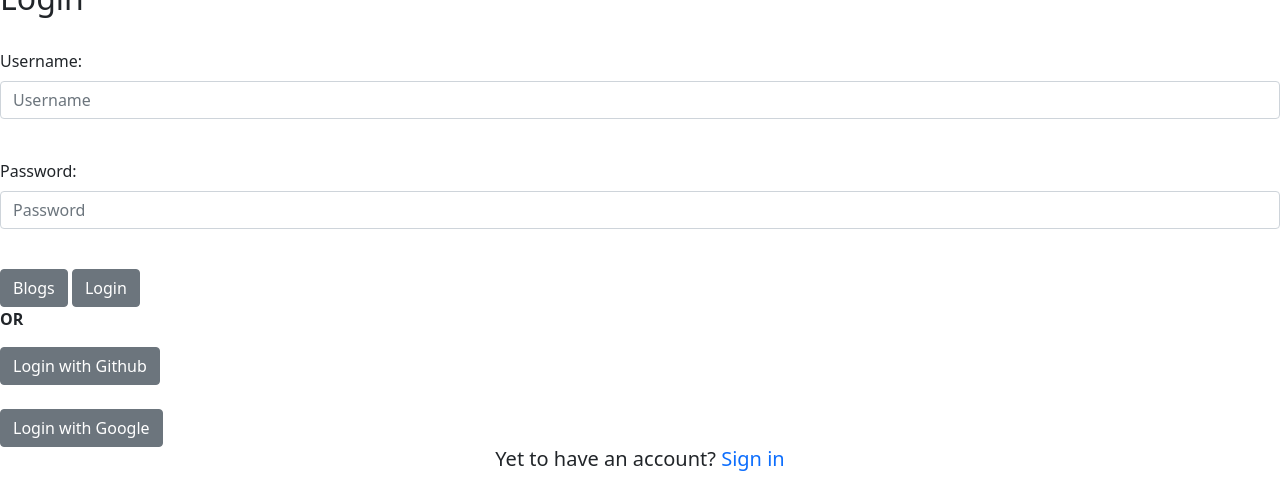
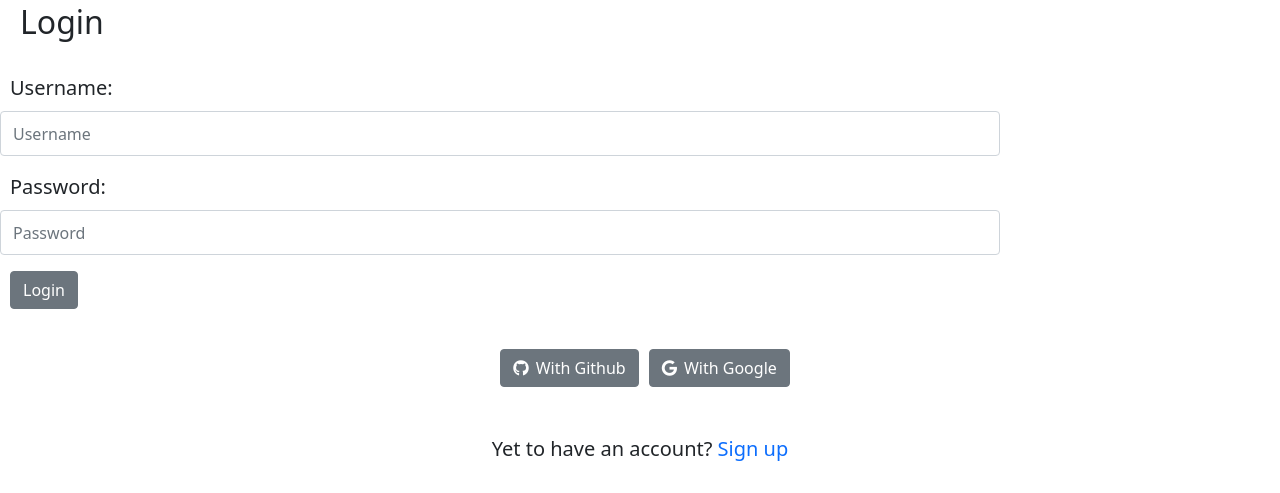
Before and after one commit to jacklee2020716/Chryz-Hub-Blogs, a Django app: page /login/ in a window 1280 px wide. Shown: the part 347-840 px from the top of the page. Before the commit the page ends 818 px from the top, so only its background shows below. Run offline with Django 3.2, Linux system fonts and the light colour scheme; some libraries are stand-ins or nearby versions.

Commit message:
styling login page

```diff
--- /dev/null
+++ b/chryzhub_blogs/blog_app/static/blog_app/css/login.css
@@ -0,0 +1,44 @@
+* {
+  margin: none;
+  box-sizing: border-box;
+}
+
+h2{
+  margin-left: 20px;
+}
+
+#login-form{
+  width: 1000px;
+  height: 45px;
+  outline: none;
+}
+
+#login-label{
+  font-size: 20px;
+  padding-left: 10px;
+  font-weight: 400;
+}
+
+#login-btn{
+  margin-left: 10px;
+}
+
+#social-login-btn{
+  margin-top: 40px;
+  display: flex;
+  justify-content: center;
+  align-items: center;
+  margin-bottom: 50px;
+}
+
+#google-btn{
+  margin-left: 10px;
+}
+
+#github-btn{
+  margin-left: 10px;
+}
+
+.fab{
+  margin-right: 7px;
+}
--- a/chryzhub_blogs/blog_app/templates/base.html
+++ b/chryzhub_blogs/blog_app/templates/base.html
@@ -4,11 +4,12 @@
   <head>
     <!-- Required meta tags -->
     <meta charset="utf-8">
+    <script src="https://kit.fontawesome.com/b99e675b6e.js"></script>
     <meta name="viewport" content="width=device-width, initial-scale=1">
-    <link href='https://fonts.googleapis.com/css?family=Montserrat' rel='stylesheet'>
     <!-- Bootstrap CSS -->
     <link href="https://cdn.jsdelivr.net/npm/bootstrap@5.0.1/dist/css/bootstrap.min.css" rel="stylesheet" integrity="sha384-+0n0xVW2eSR5OomGNYDnhzAbDsOXxcvSN1TPprVMTNDbiYZCxYbOOl7+AMvyTG2x" crossorigin="anonymous">
-    <link rel="stylesheet" type="text/css" href="{% static 'blog_app/css/styles.css' %}">
+    <link rel="stylesheet" type="text/css" href="{% static 'blog_app/css/blog_list.css' %}">
+    <link rel="stylesheet" type="text/css" href="{% static 'blog_app/css/login.css' %}">
     <title>
         {% block title %}
             ChryzHub Blogs
@@ -59,7 +60,7 @@
         </li>
         {% endif %}
         <li class="nav-item">
-            <a class="nav-link" href="{% url 'register'%}">Sign in</a>
+            <a class="nav-link" href="{% url 'register'%}">Sign up</a>
         </li>
         <li class="nav-item">
             <a class="nav-link" href="{% url 'login' %}">Log in</a>
--- a/chryzhub_blogs/blog_app/templates/registration/login.html
+++ b/chryzhub_blogs/blog_app/templates/registration/login.html
@@ -1,9 +1,16 @@
 {% extends 'base.html'%}
+{% load static %}
 {% load socialaccount %}
 {% block title %} Log in {% endblock %}
-
-
+<!DOCTYPE html>
+<html lang="en" dir="ltr">
+  <head>
+    <meta charset="utf-8">
+    <title></title>
+  </head>
+  <body>
     {% block content%}
+    <br>
     <h2>Login</h2>
     <br/>
     {% if form.errors %}
@@ -13,24 +20,24 @@
           {% csrf_token %}
           <form>
         <div class="mb-3">
-    <label for="username" class="form-label">Username:</label>
-    <input type="text" class="form-control" name="username" id="username" placeholder="Username">
+          <label id="login-label" for="username" class="form-label">Username:</label>
+          <input id="login-form" type="text" class="form-control" name="username" id="username" placeholder="Username">
         </div>
+        <div class="mb-3">
+          <label id="login-label" for="password" class="form-label">Password:</label>
+          <input id="login-form" type="password" class="form-control" name="password" id="password" placeholder="Password">
+        </div>
+      <div id="login-btn">
+        <input class="btn btn-secondary"type="submit" value="Login">
+      </div>
+      </form>
+      <div id="social-login-btn">
+        <a id="github-btn" class="btn btn-secondary" href="{% provider_login_url 'github' %}"><i id="cross" class="fab fa-github"></i>With Github</a>
+        <a id="google-btn" class="btn btn-secondary" href="{% provider_login_url 'google' %}"><i id="cross" class="fab fa-google"></i>With Google</a>
+      </div>
+        <h5 class="text-center">Yet to have an account? <a href="{% url 'register' %}">Sign up</a></h5>
         <br>
-  <div class="mb-3">
-    <label for="password" class="form-label">Password:</label>
-    <input type="password" class="form-control" name="password" id="password" placeholder="Password">
-  </div>
-      <br/>
-      <a class="btn btn-secondary" href="{% url 'blog_list'%}">Blogs</a>
-        <input class="btn btn-secondary"type="submit" value="Login">
-  </form>
+    {% endblock %}
 
-  <p><strong>OR</strong></p>
-  <a class="btn btn-secondary" href="{% provider_login_url 'github' %}">Login with Github</a> <br/>
-  <br>
-  <a class="btn btn-secondary" href="{% provider_login_url 'google' %}">Login with Google</a> <br/>
-
-    <h5 class="text-center">Yet to have an account? <a href="{% url 'register' %}">Sign in</a></h5>
-
-{% endblock %}
+  </body>
+</html>
--- a/chryzhub_blogs/blog_app/templates/registration/register.html
+++ b/chryzhub_blogs/blog_app/templates/registration/register.html
@@ -1,13 +1,13 @@
 {% extends 'base.html'%}
 {% block title %} Sign in {% endblock %}
 {% block content%}
+<br>
 <h2>Sign in</h2>
-<br/>
+<br>
     <form action="" method="post">
       {% csrf_token %}
       {{ form.as_p }}
       <br/>
-      <a class="btn btn-secondary" href="{% url 'blog_list'%}">Blogs</a>
         <input class="btn btn-secondary"type="submit" value="Sign in">
   </form>
           <br><br />
```
Also changed, not shown: chryzhub_blogs/blog_app/static/blog_app/css/blog_list.css (renamed from chryzhub_blogs/blog_app/static/blog_app/css/styles.css). Lines whose indentation alone changed are shown as unchanged.
